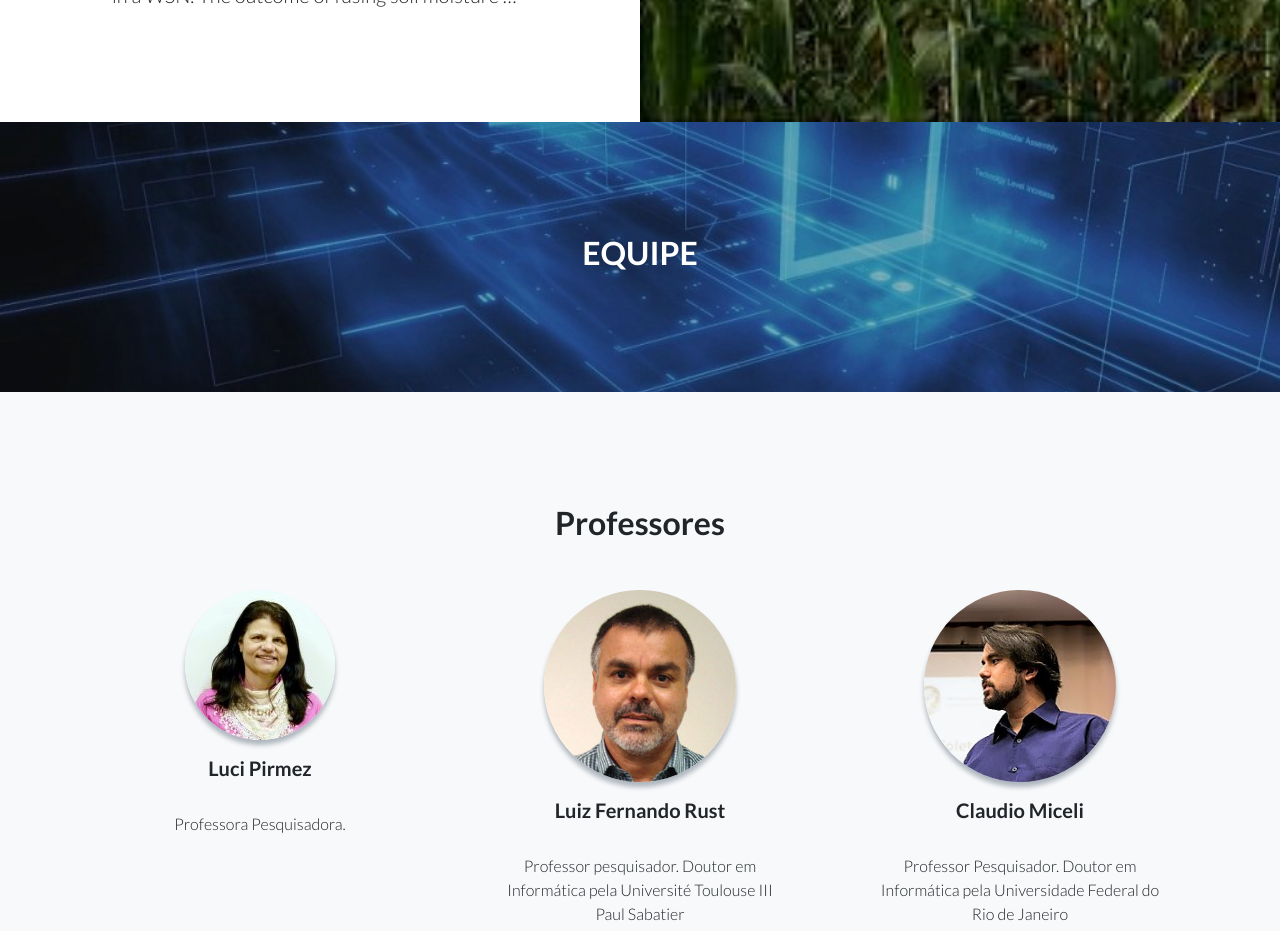
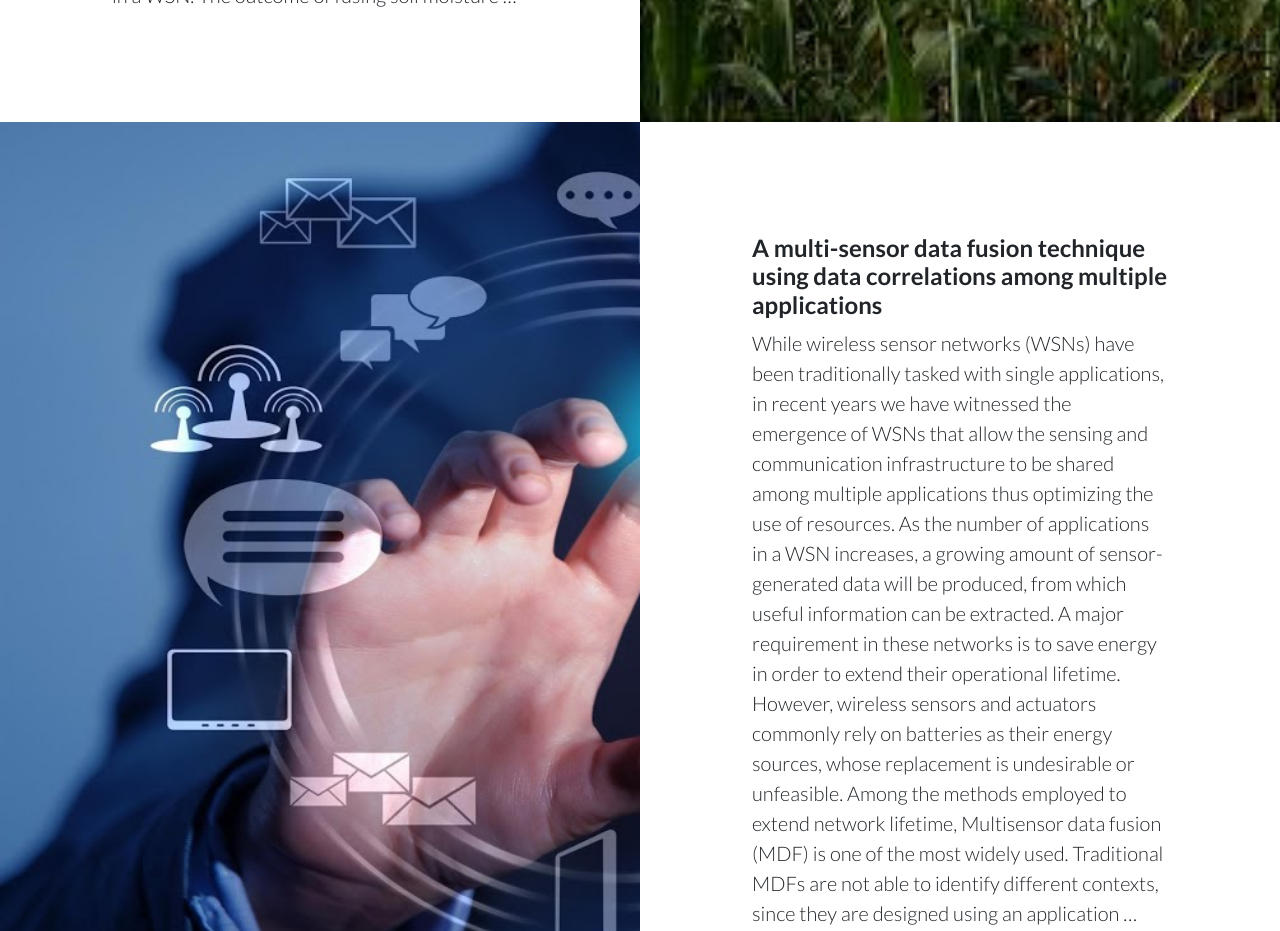
Before and after one commit to labnetufrj/labnet-site, a website: page index.html in a window 1280 px wide. Shown: the part 4340-5271 px from the top of the page. Drawn offline with Linux system fonts and the light colour scheme; some icons are missing.

Commit message:
atualizando

```diff
--- a/index.html
+++ b/index.html
@@ -160,6 +160,13 @@
         </div>
       </div>
 
+      <div class="row no-gutters">
+        <div class="col-lg-6 text-white showcase-img" style="background-image: url('img/multisensor.jpg');"></div>
+        <div class="col-lg-6 my-auto showcase-text">
+          <h4>A multi-sensor data fusion technique using data correlations among multiple applications</h4>
+          <p class="lead mb-0">While wireless sensor networks (WSNs) have been traditionally tasked with single applications, in recent years we have witnessed the emergence of WSNs that allow the sensing and communication infrastructure to be shared among multiple applications thus optimizing the use of resources. As the number of applications in a WSN increases, a growing amount of sensor-generated data will be produced, from which useful information can be extracted. A major requirement in these networks is to save energy in order to extend their operational lifetime. However, wireless sensors and actuators commonly rely on batteries as their energy sources, whose replacement is undesirable or unfeasible. Among the methods employed to extend network lifetime, Multisensor data fusion (MDF) is one of the most widely used. Traditional MDFs are not able to identify different contexts, since they are designed using an application …</p>
+        </div>
+      </div>
 
 
     </div>
```
Also changed, not shown: img/bg-showcase-1.jpg (deleted), img/bg-showcase-3.jpg (deleted), img/multisensor.jpg (added).
